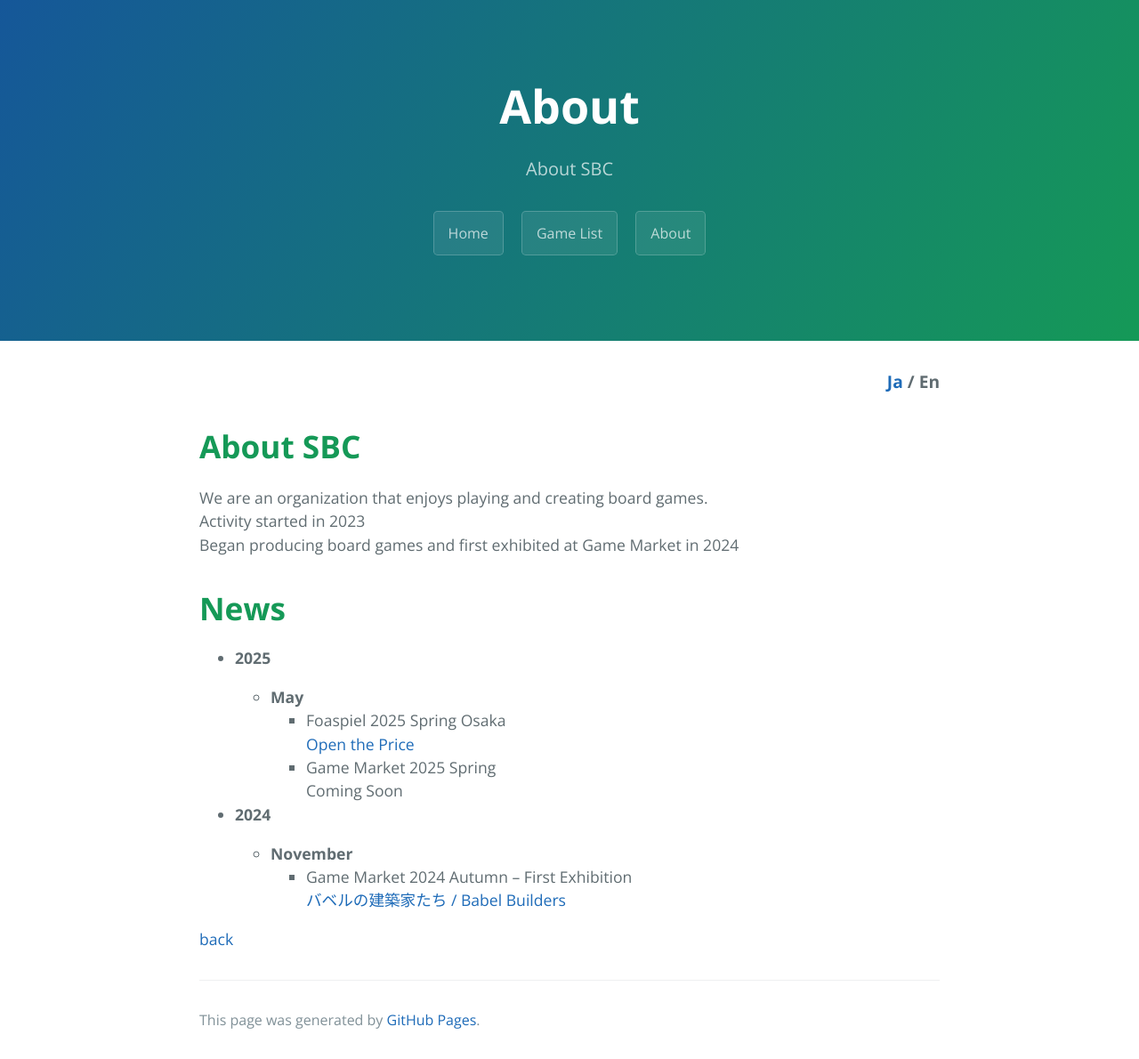
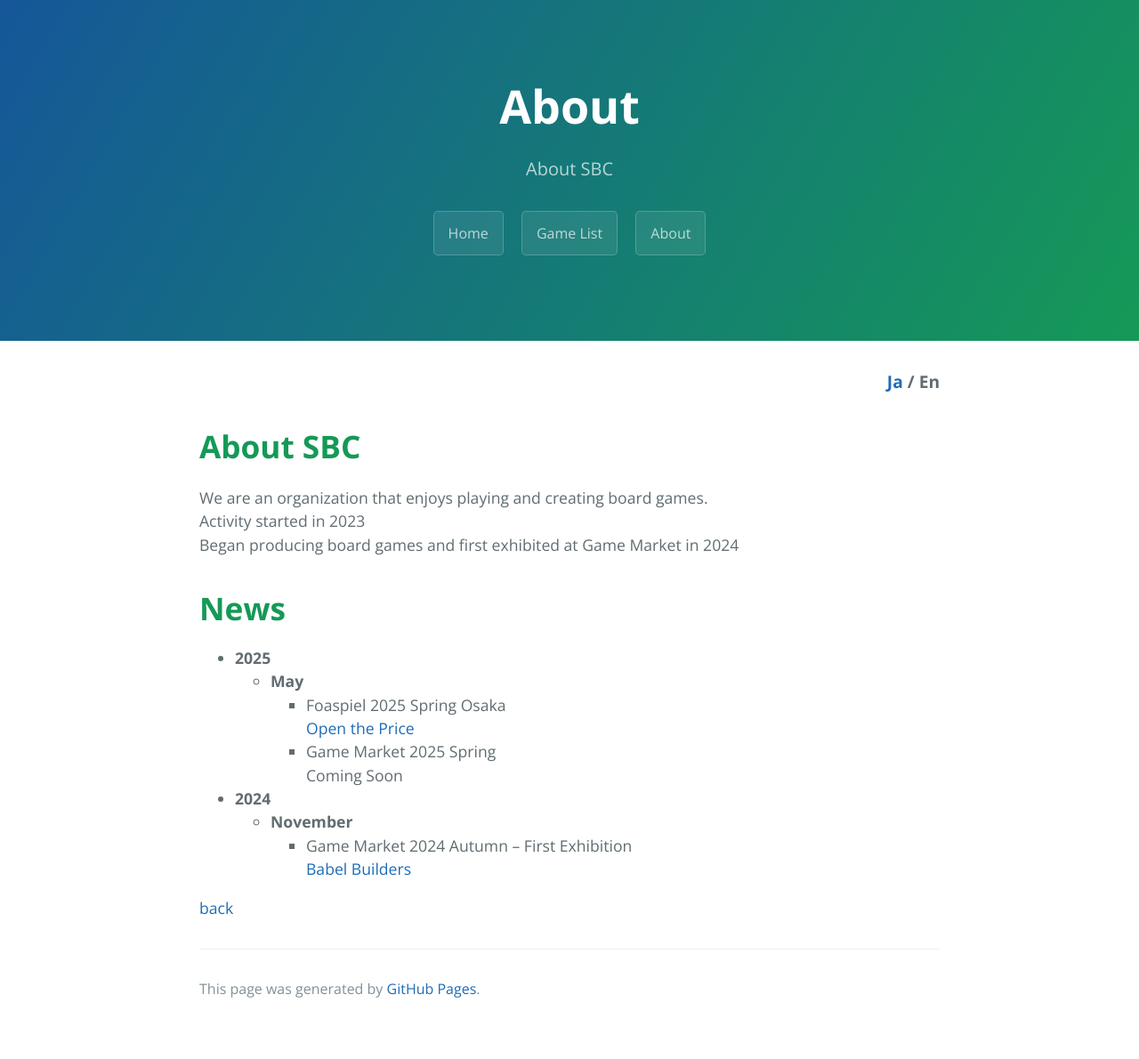
Before and after one commit to kimberleyyyyy/sbc_bg_kim, a Jekyll site: the page built from about-en.md, in a window 1280 px wide. Shown: the whole page at 89% size. Built offline with Jekyll 4.4.1, drawn with Linux system fonts in a browser that asks for light colours; after the commit the page ends 1155 px from its top, so only the background shows below that.

Commit message:
Formatの修正

```diff
--- a/about-en.md
+++ b/about-en.md
@@ -22,16 +22,14 @@ Began producing board games and first exhibited at Game Market in 2024
 # **News**
 
 - **2025**
-
   - **May**
     - Foaspiel 2025 Spring Osaka
       [Open the Price](https://www.bear.cool/board-game/goods/29870/info){:target="\_blank"}
     - Game Market 2025 Spring
       Coming Soon
-
 - **2024**
   - **November**
     - Game Market 2024 Autumn – First Exhibition
-      [バベルの建築家たち / Babel Builders](https://gamemarket.jp/game/184202){:target="\_blank"}
+      [Babel Builders](https://gamemarket.jp/game/184202){:target="\_blank"}
 
 [back](./)
```
Also changed, not shown: about.md (+1 -1 lines).
